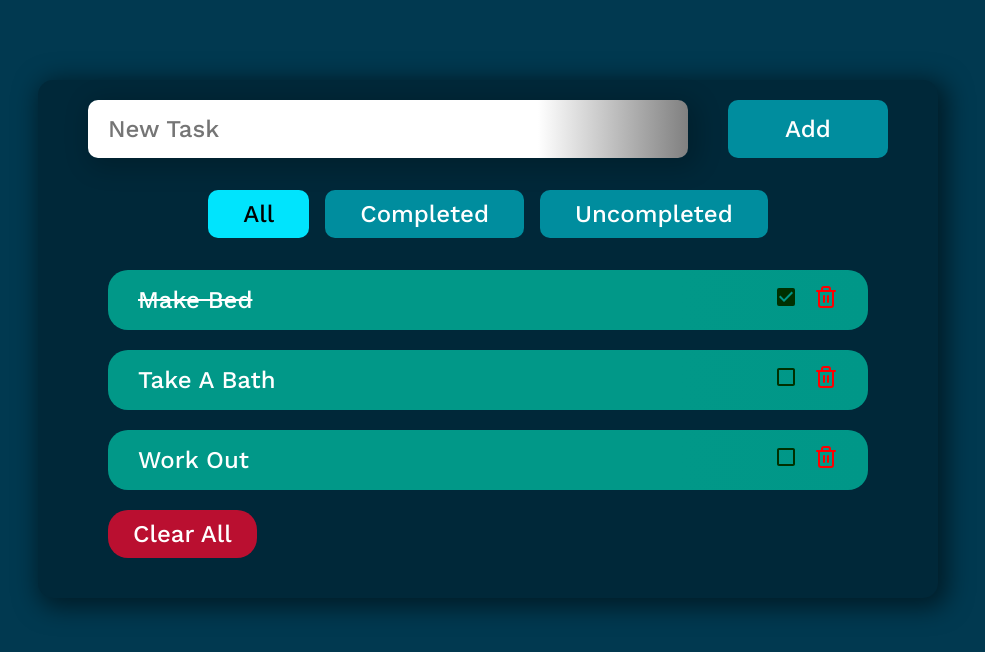
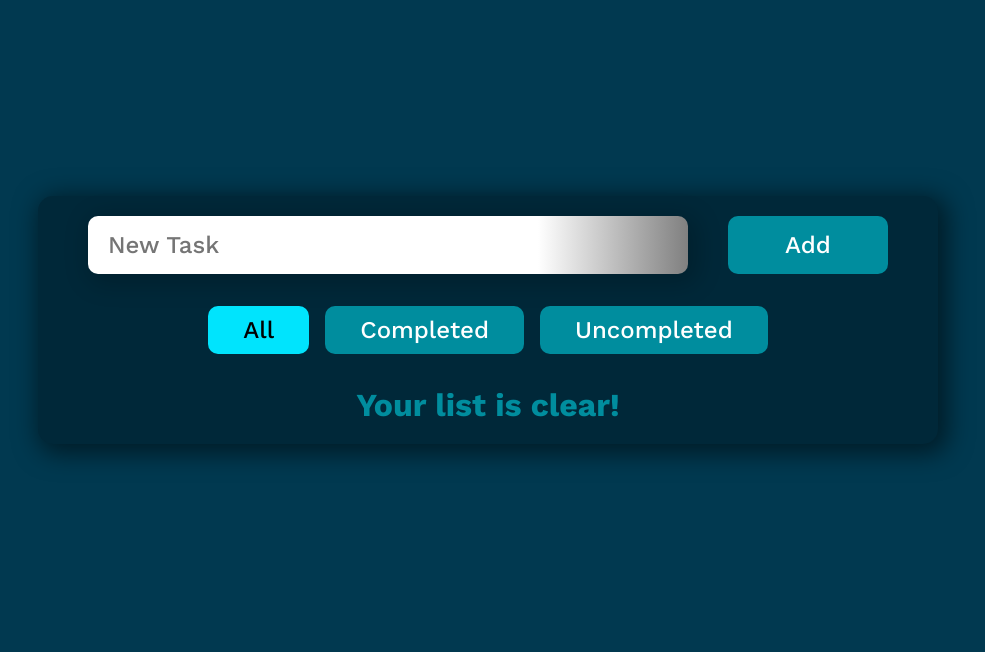
Before and after one commit to JEKO10/To-do-app, a React (Create React App) app: page / in a window 1280 px wide. Shown: the top 652 px of the page, without its empty margins (152-1137 px from the left). Built offline with nearby package versions, Linux system fonts and the light colour scheme.

Commit message:
adding tasks to local storage

```diff
--- a/src/App.js
+++ b/src/App.js
@@ -4,23 +4,7 @@ import Tasks from "./components/Tasks";
 import Filter from "./components/Filter";
 
 function App() {
-  const [tasks, setTasks] = useState([
-    {
-      id: 0,
-      text: "Make bed",
-      completed: true,
-    },
-    {
-      id: 1,
-      text: "Take a bath",
-      completed: false,
-    },
-    {
-      id: 2,
-      text: "Work out",
-      completed: false,
-    },
-  ]);
+  const [tasks, setTasks] = useState([]);
   const [status, setStatus] = useState("All");
   const [filtered, setFiltered] = useState([]);
 
@@ -38,8 +22,26 @@ function App() {
     }
   };
 
+  const saveToLocal = () => {
+    localStorage.setItem("tasks", JSON.stringify(tasks));
+  };
+
+  const getFromLocal = () => {
+    if (localStorage.getItem("tasks") === null) {
+      localStorage.setItem("tasks", JSON.stringify([]));
+    } else {
+      const localTasks = JSON.parse(localStorage.getItem("tasks"));
+      setTasks(localTasks);
+    }
+  };
+
+  useEffect(() => {
+    getFromLocal();
+  }, []);
+
   useEffect(() => {
     filterTasks();
+    saveToLocal();
   }, [status, tasks]);
 
   return (
@@ -59,7 +61,7 @@ function App() {
           filtered={filtered}
         />
       ) : (
-        <h1 style={{ color: "#008d9e" }}>No more tasks</h1>
+        <h1 style={{ color: "#008d9e" }}>Your list is clear!</h1>
       )}
     </main>
   );
```
